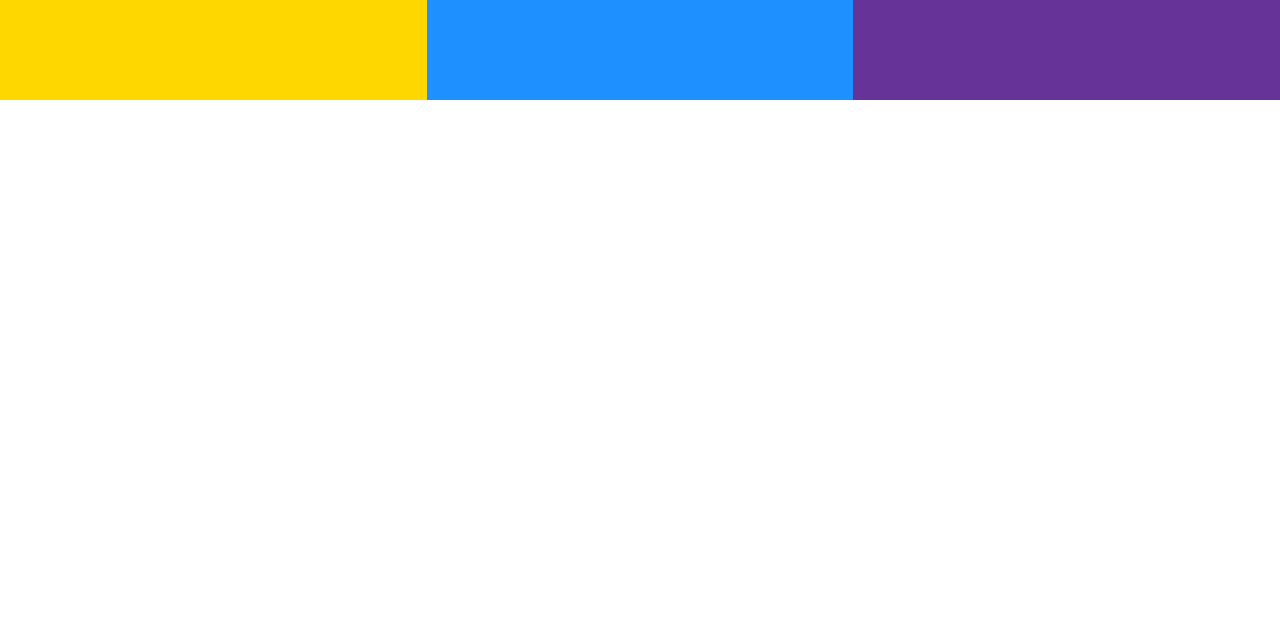
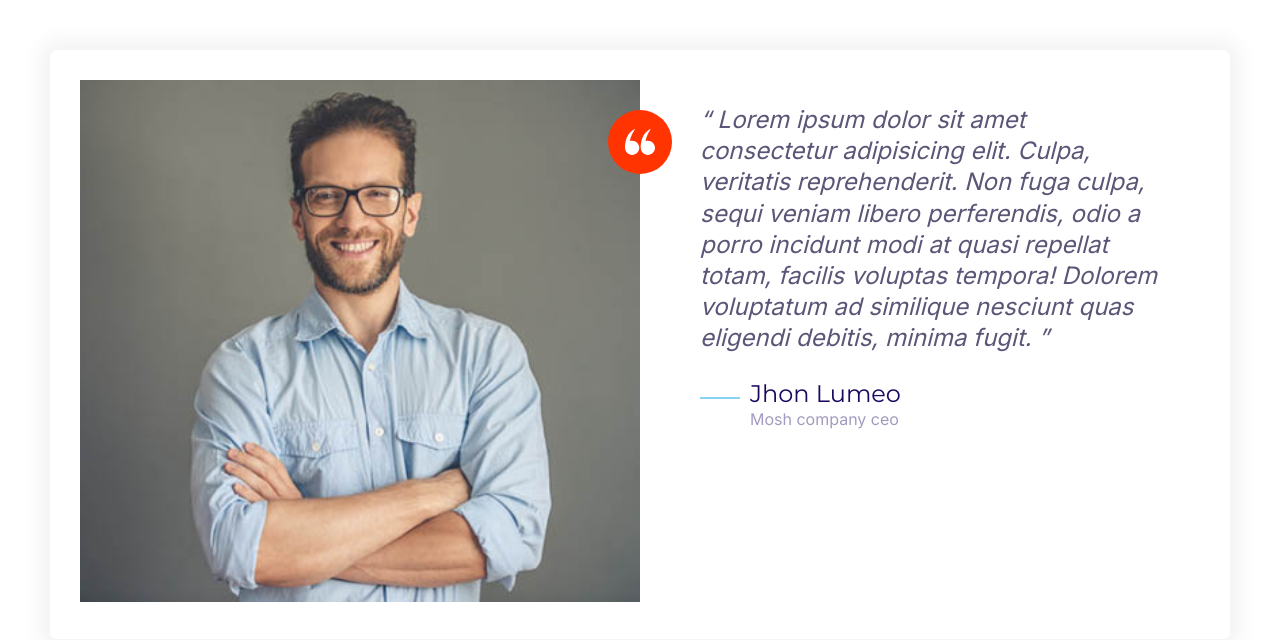
Before and after one commit to diego-cuadros/moshified, a plain HTML site: page index.html in a window 1280 px wide. Drawn offline with Linux system fonts and the light colour scheme.

Commit message:
Building testimonials section & combining it with quotes

```diff
--- a/css/styles.css
+++ b/css/styles.css
@@ -164,8 +164,17 @@
     height: 40px;
 }
 
+.icon--small{
+    width:30px;
+    height: 30px;
+}
+
 .icon--primary{
     fill: var(--color-primary);
+}
+
+.icon--white{
+    fill: #fff;
 }
 
 .icon-container{
@@ -176,6 +185,10 @@
     height: 64px;
     justify-content: center;
     width: 64px;
+}
+
+.icon-container{
+    background-color: var(--color-accent);
 }
 
 /* Buttons */
@@ -472,3 +485,36 @@
         grid-template-columns: repeat(3, 1fr);
     }
 }
+
+/* Testimonials */
+
+.testimonial{
+    padding:3rem;
+    overflow: visible;
+}
+
+.testimonial__image{
+    position:relative;
+}
+
+.testimonial__image > img{
+    width:100%;
+}
+
+.testimonial__image > .icon-container{
+    position: absolute;
+    top: 3rem;
+    right:-32px;
+}
+
+@media screen and (min-width:768px){
+    .testimonial .quote,
+    .testimonial .quote__author{
+        font-size: 2.4rem;
+    }
+
+    .testimonial .quote{
+        margin-left: 6rem;
+    }
+
+}
--- a/index.html
+++ b/index.html
@@ -14,11 +14,41 @@
     <link rel="stylesheet" href="css/normalize.css" />
     <link rel="stylesheet" href="css/styles.css" />
   </head>
-  <body>
-    <div class="grid grid--1x2 grid--1x3">
-      <div style="height: 100px; background: gold"></div>
-      <div style="height: 100px; background: dodgerblue"></div>
-      <div style="height: 100px; background: rebeccapurple"></div>
+  <body style="padding: 5rem">
+    <div class="card testimonial">
+      <div class="grid grid--1x2">
+        <div class="testimonial__image">
+          <img src="images/testimonial.jpg" alt="A happy smiling customer" />
+          <span class="icon-container icon-container__accent">
+            <svg class="icon icon--white icon--small">
+              <use xlink:href="/images/sprite.svg#quotes"></use>
+            </svg>
+          </span>
+        </div>
+
+        <blockquote class="quote">
+          <p class="quote__text">
+            Lorem ipsum dolor sit amet consectetur adipisicing elit. Culpa,
+            veritatis reprehenderit. Non fuga culpa, sequi veniam libero
+            perferendis, odio a porro incidunt modi at quasi repellat totam,
+            facilis voluptas tempora! Dolorem voluptatum ad similique nesciunt
+            quas eligendi debitis, minima fugit.
+          </p>
+          <footer class="quote__footer">
+            <div class="media">
+              <div class="media__image">
+                <svg class="icon icon--primary quote__line">
+                  <use xlink:href="/images/sprite.svg#line"></use>
+                </svg>
+              </div>
+              <div class="media__body">
+                <h3 class="media__title quote__author">Jhon Lumeo</h3>
+                <p class="quote__organization">Mosh company ceo</p>
+              </div>
+            </div>
+          </footer>
+        </blockquote>
+      </div>
     </div>
   </body>
 </html>
```
Also changed, not shown: Images/testimonial.jpg (added).
